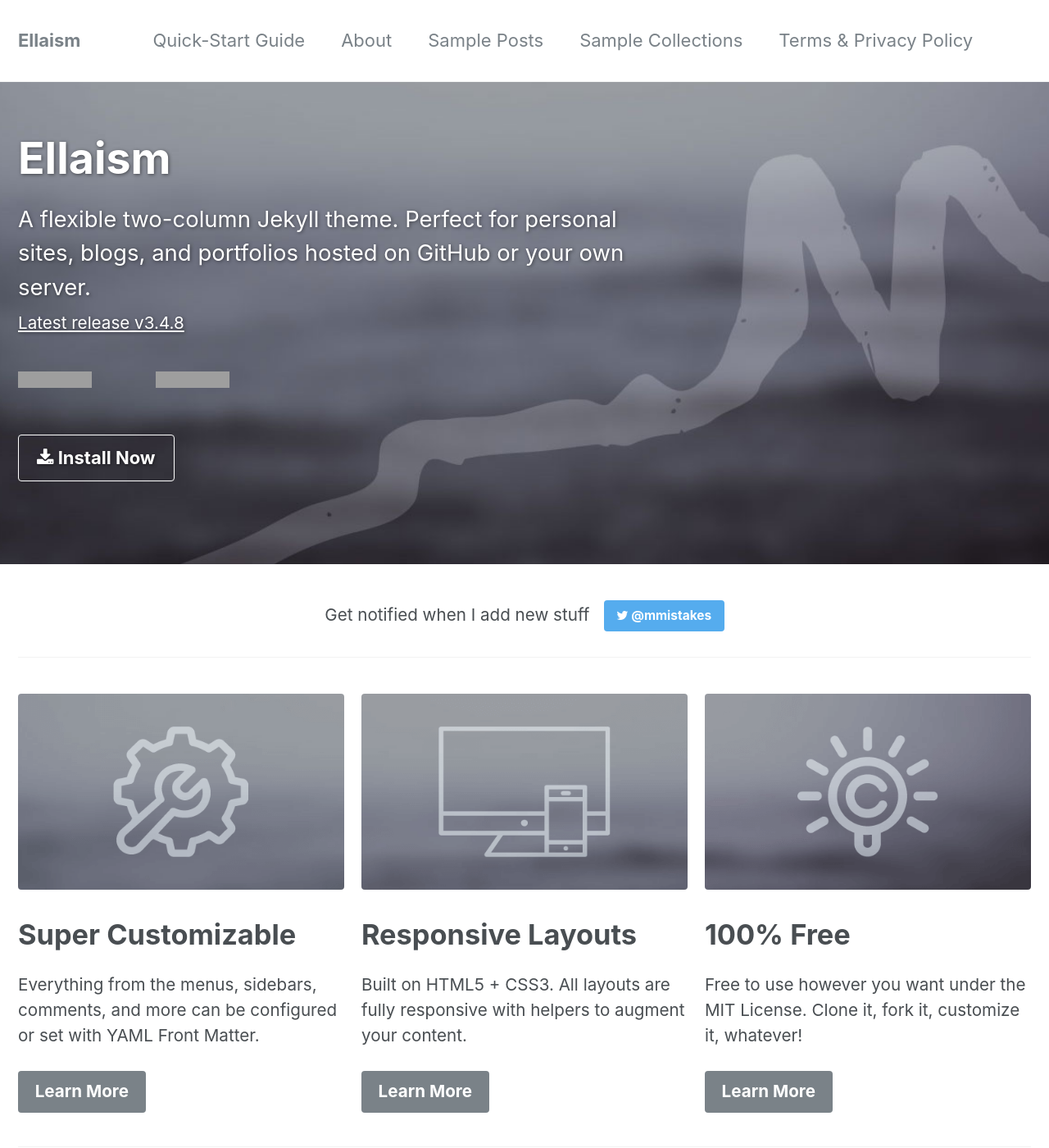
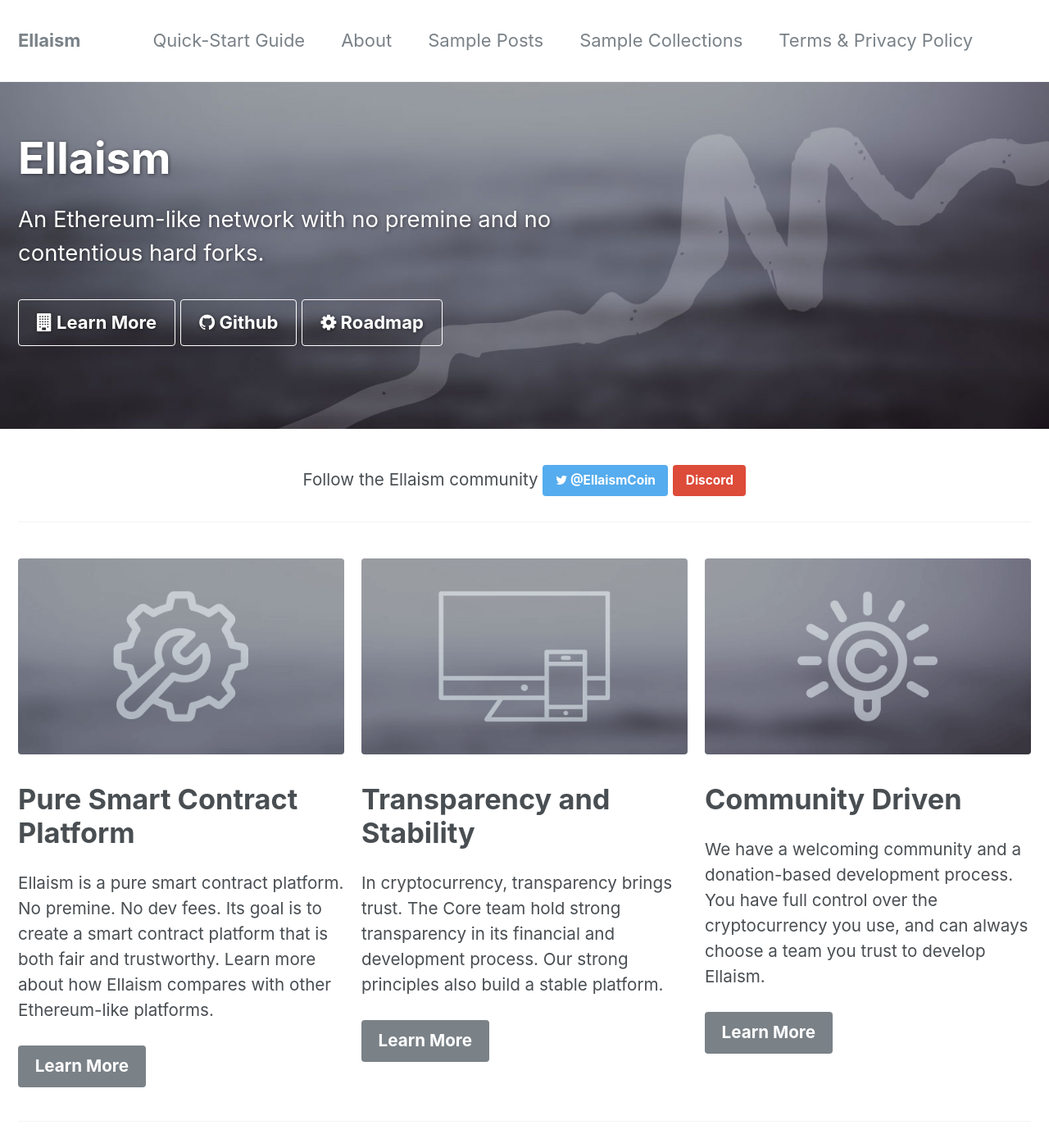
Before and after one commit to ellaism/ellaism.org, a Jekyll site: the page built from _pages/home.md, in a window 1280 px wide and 1400 px high. Shown: the whole window at 82% size. Built offline with Jekyll 4.4.1, drawn with Linux system fonts in a browser that asks for light colours; some of the changed text lies outside the part shown; grey boxes are pictures that could not be loaded.

Commit message:
Redesign homepage

```diff
--- a/_config.yml
+++ b/_config.yml
@@ -9,8 +9,8 @@
 locale                   : "en-US"
 title                    : "Ellaism"
 title_separator          : "-"
-name                     : &name "Michael Rose"
-description              : &description "A flexible Jekyll theme for your blog or site with a minimalist aesthetic."
+name                     : &name "Ellaism"
+description              : &description "An Ethereum-like network with no premine and no contentious hard forks."
 url                      : https://ellaism.org # the base hostname & protocol for your site e.g. "https://mmistakes.github.io"
 baseurl                  : "" # the subpath of your site, e.g. "/blog"
 repository               : "ellaism/ellaism.org"
@@ -79,21 +79,21 @@
 # Site Author
 author:
   name             : *name
-  avatar           : "michael-rose.jpg"
-  bio              : "Just another boring, tattooed, time traveling, designer."
-  location         : "Buffalo, NY"
+  avatar           :
+  bio              :
+  location         :
   email            :
-  uri              : "https://mademistakes.com"
+  uri              : "https://ellaism.org"
   bitbucket        :
   codepen          :
   dribbble         :
   flickr           :
   facebook         : *facebook
   foursquare       :
-  github           : "mmistakes"
+  github           : "ellaism"
   google_plus      :
   keybase          :
-  instagram        : "mmistakes"
+  instagram        :
   lastfm           :
   linkedin         :
   pinterest        :
--- a/_includes/page__hero.html
+++ b/_includes/page__hero.html
@@ -45,6 +45,18 @@
       {% if page.header.cta_url %}
         <p><a href="{{ cta_path }}" class="btn btn--light-outline btn--large">{{ page.header.cta_label | default: site.data.ui-text[site.locale].more_label | default: "Learn More" }}</a></p>
       {% endif %}
+      {% if page.header.ctas %}
+        <p>
+        {% for cta in page.header.ctas %}
+          {% if cta.cta_url contains "://" %}
+            {% capture cta_path %}{{ cta.cta_url }}{% endcapture %}
+          {% else %}
+            {% capture cta_path %}{{ cta.cta_url | prepend: base_path }}{% endcapture %}
+          {% endif %}
+          <a href="{{ cta_path }}" class="btn btn--light-outline btn--large">{{ cta.cta_label | default: site.data.ui-text[site.locale].more_label | default: "Learn More" }}</a>
+        {% endfor %}
+        </p>
+      {% endif %}
     </div>
   {% else %}
     <img src="{{ img_path }}" alt="{{ page.title }}" class="page__hero-image">
--- a/_pages/home.md
+++ b/_pages/home.md
@@ -4,33 +4,36 @@
 header:
   overlay_color: "#5e616c"
   overlay_image: mm-home-page-feature.jpg
-  cta_label: "<i class='fa fa-download'></i> Install Now"
-  cta_url: "/docs/quick-start-guide/"
+  ctas:
+    - cta_label: "<i class='fa fa-building'></i> Learn More"
+      cta_url: "/about/"
+    - cta_label: "<i class='fa fa-github'></i> Github"
+      cta_url: "https://github.com/ellaism"
+    - cta_label: "<i class='fa fa-gear'></i> Roadmap"
+      cta_url: "/roadmap/"
   caption:
-excerpt: 'A flexible two-column Jekyll theme. Perfect for personal sites, blogs, and portfolios hosted on GitHub or your own server.<br /> <small><a href="https://github.com/mmistakes/minimal-mistakes/releases/tag/3.4.8">Latest release v3.4.8</a></small><br /><br /> {::nomarkdown}<iframe style="display: inline-block;" src="https://ghbtns.com/github-btn.html?user=mmistakes&repo=minimal-mistakes&type=star&count=true&size=large" frameborder="0" scrolling="0" width="160px" height="30px"></iframe> <iframe style="display: inline-block;" src="https://ghbtns.com/github-btn.html?user=mmistakes&repo=minimal-mistakes&type=fork&count=true&size=large" frameborder="0" scrolling="0" width="158px" height="30px"></iframe>{:/nomarkdown}'
+excerpt: 'An Ethereum-like network with no premine and no contentious hard forks.<br />'
 feature_row:
   - image_path: mm-customizable-feature.png
-    alt: "customizable"
-    title: "Super Customizable"
-    excerpt: "Everything from the menus, sidebars, comments, and more can be configured or set with YAML Front Matter."
-    url: "/docs/configuration/"
+    alt: "Pure Smart Contract Platform"
+    title: "Pure Smart Contract Platform"
+    excerpt: "Ellaism is a pure smart contract platform. No premine. No dev fees. Its goal is to create a smart contract platform that is both fair and trustworthy. Learn more about how Ellaism compares with other Ethereum-like platforms."
+    url: "/comparison/"
     btn_label: "Learn More"
   - image_path: mm-responsive-feature.png
-    alt: "fully responsive"
-    title: "Responsive Layouts"
-    excerpt: "Built on HTML5 + CSS3. All layouts are fully responsive with helpers to augment your content."
-    url: "/docs/layouts/"
+    alt: "Transparency and Stability"
+    title: "Transparency and Stability"
+    excerpt: "In cryptocurrency, transparency brings trust. The Core team hold strong transparency in its financial and development process. Our strong principles also build a stable platform."
+    url: "https://github.com/ellaism/meta"
     btn_label: "Learn More"
   - image_path: mm-free-feature.png
-    alt: "100% free"
-    title: "100% Free"
-    excerpt: "Free to use however you want under the MIT License. Clone it, fork it, customize it, whatever!"
-    url: "/docs/license/"
+    alt: "Community Driven"
+    title: "Community Driven"
+    excerpt: "We have a welcoming community and a donation-based development process. You have full control over the cryptocurrency you use, and can always choose a team you trust to develop Ellaism."
+    url: "/donate/"
     btn_label: "Learn More"
-github:
-  - excerpt: '{::nomarkdown}<iframe style="display: inline-block;" src="https://ghbtns.com/github-btn.html?user=mmistakes&repo=minimal-mistakes&type=star&count=true&size=large" frameborder="0" scrolling="0" width="160px" height="30px"></iframe> <iframe style="display: inline-block;" src="https://ghbtns.com/github-btn.html?user=mmistakes&repo=minimal-mistakes&type=fork&count=true&size=large" frameborder="0" scrolling="0" width="158px" height="30px"></iframe>{:/nomarkdown}'
 intro:
-  - excerpt: 'Get notified when I add new stuff &nbsp; [<i class="fa fa-twitter"></i> @mmistakes](https://twitter.com/mmistakes){: .btn .btn--twitter}'
+  - excerpt: 'Follow the Ellaism community [<i class="fa fa-twitter"></i> @EllaismCoin](https://twitter.com/Ellaism){: .btn .btn--twitter} [Discord](https://discord.gg/66Pn9jn){: .btn .btn--google-plus}'
 ---
 
 {% include feature_row id="intro" type="center" %}
```
Also changed, not shown: _data/navigation.yml (line endings or trailing spaces), _sass/_buttons.scss (line endings or trailing spaces).
